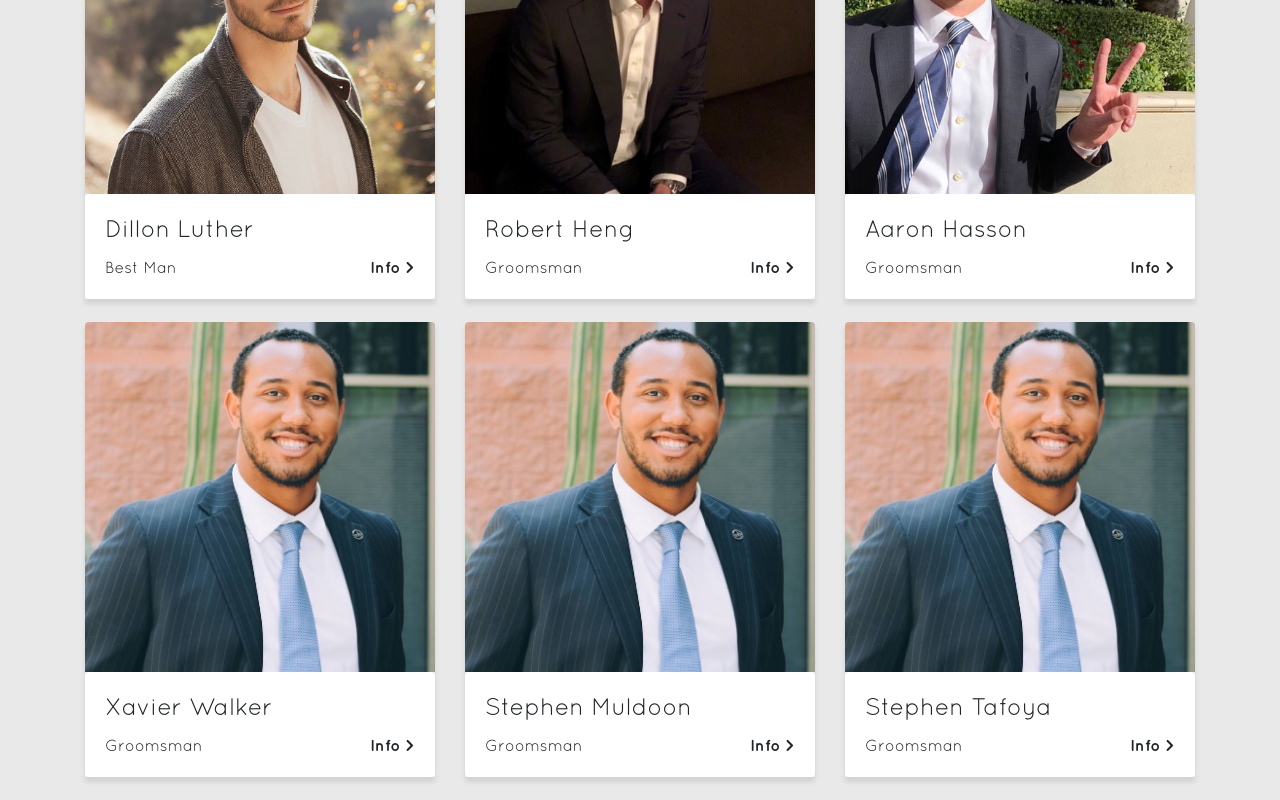
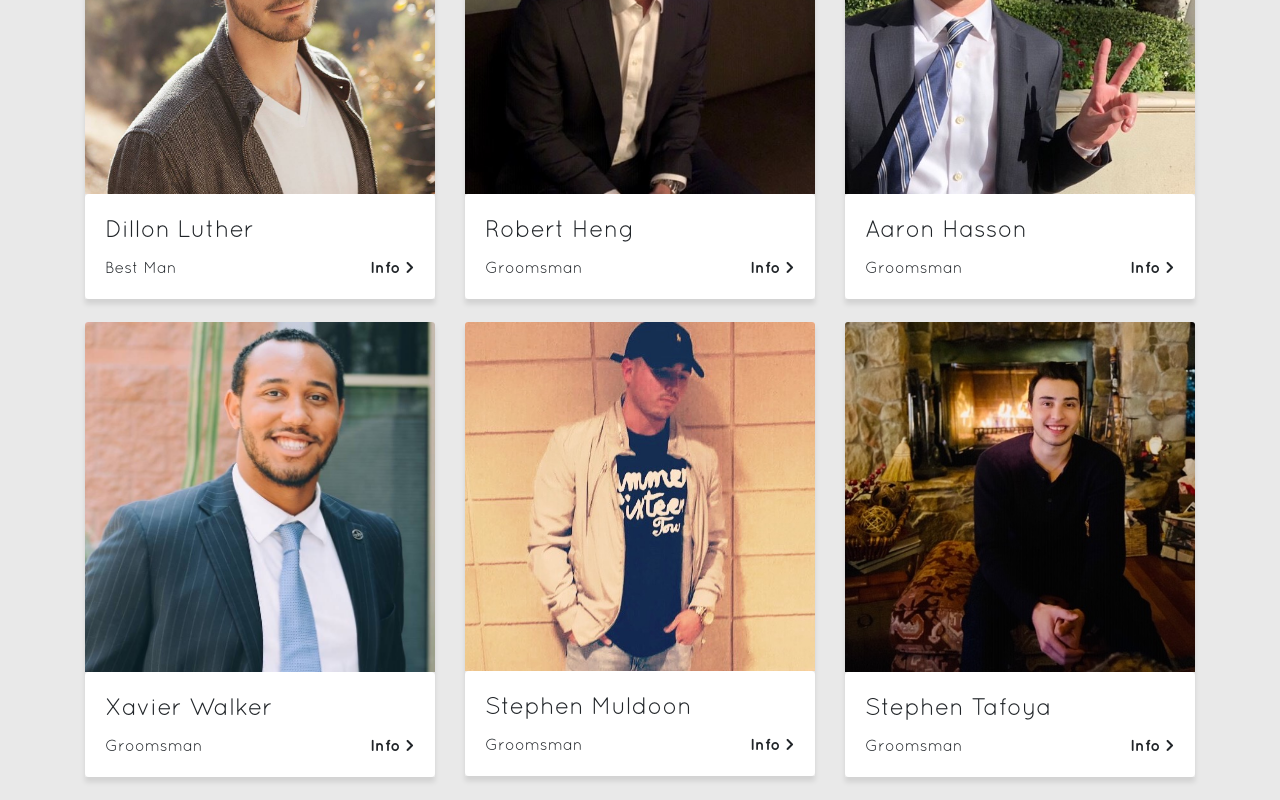
Before and after one commit to KollenDillworth/wedding-web, an Angular app: page /bridal in a window 1280 px wide. Shown: the part 1368-2168 px from the top of the page. Built offline with nearby package versions, Linux system fonts and the light colour scheme.

Commit message:
Wedding page information

```diff
--- a/src/app/bridal-page/bridal-page.component.html
+++ b/src/app/bridal-page/bridal-page.component.html
@@ -24,7 +24,7 @@
                             <div class="card-img-top pic-wh pl-3 pr-3 text-center" style="background-color: #fff;">
                                 <p class="backside-text">
                                     Teacher by day, world-traveling-foodie by night. Natalie and Cassidy met in the fall of 2013 during their
-                                    sorority big/little, when their big sis took them both as little making them twins forever.
+                                    sorority big/little, when their big sis took them both as littles making them twins forever.
                                 </p>
                             </div>
                             <div class="card-body back-bottom-portion" style="background-color: #fff;">
@@ -58,7 +58,7 @@
                         <div class="bridal-box-shadow">
                             <div class="card-img-top pic-wh pl-3 pr-3 text-center" style="background-color: #fff;">
                                 <p class="backside-text">
-                                    Arizona grown, New York City living high school history teacher. Lauren and Cassidy experience middle school, high school and
+                                    Arizona grown, New York City living - high school history teacher. Lauren and Cassidy experienced middle school, high school and
                                     college years by each other’s sides - from being roommates to traveling coast to coast their friends for life.
                                 </p>
                             </div>
@@ -244,7 +244,7 @@
                         <div class="groom-box-shadow">
                             <div class="card-img-top pic-wh pl-3 pr-3 text-center" style="background-color: #fff;">
                                 <p class="backside-text">
-                                    placeholder text
+                                    Big bro, west coast swing dancer, always keeps Kollen on his toes.
                                 </p>
                             </div>
                             <div class="card-body back-bottom-portion" style="background-color: #fff;">
@@ -278,7 +278,7 @@
                         <div class="groom-box-shadow">
                             <div class="card-img-top pic-wh pl-3 pr-3 text-center" style="background-color: #fff;">
                                 <p class="backside-text">
-                                    placeholder text
+                                    Occassionally enjoys kicking rocks and punching sand.
                                 </p>
                             </div>
                             <div class="card-body back-bottom-portion" style="background-color: #fff;">
@@ -313,7 +313,7 @@
                         <div class="groom-box-shadow">
                             <div class="card-img-top pic-wh pl-3 pr-3 text-center" style="background-color: #fff;">
                                 <p class="backside-text">
-                                    placeholder text
+                                    If it ain't Aetna, it ain't right. Catch him on a bike, how bout dat.
                                 </p>
                             </div>
                             <div class="card-body back-bottom-portion" style="background-color: #fff;">
@@ -348,7 +348,7 @@
                         <div class="groom-box-shadow">
                             <div class="card-img-top pic-wh pl-3 pr-3 text-center" style="background-color: #fff;">
                                 <p class="backside-text">
-                                    placeholder text
+                                    Frequently in Vegas or helping nuestros pequenos hermanos.
                                 </p>
                             </div>
                             <div class="card-body back-bottom-portion" style="background-color: #fff;">
@@ -369,7 +369,7 @@
                 <div class="flip-card-inner">
                     <div class="flip-card-front" [ngClass]="{'rotate-card-front': stephen1Index === 1, '': stephen1Index === 0}">
                         <div class="groom-box-shadow">
-                            <img class="card-img-top img-fluid" style="background-color: #fff;" src="/assets/images/xavier.jpg" alt="Stephen M">
+                            <img class="card-img-top img-fluid" style="background-color: #fff;" src="/assets/images/steven1.JPG" alt="Stephen M">
                             <div class="card-body front-bottom-portion" style="background-color: #fff;">
                                 <h4 class="card-title">Stephen Muldoon</h4>
                                 <p class="card-text float-left">Groomsman</p>
@@ -383,7 +383,7 @@
                         <div class="groom-box-shadow">
                             <div class="card-img-top pic-wh pl-3 pr-3 text-center" style="background-color: #fff;">
                                 <p class="backside-text">
-                                    placeholder text
+                                    Protecting and serving our country... and Kollen's back.
                                 </p>
                             </div>
                             <div class="card-body back-bottom-portion" style="background-color: #fff;">
@@ -403,7 +403,7 @@
                 <div class="flip-card-inner">
                     <div class="flip-card-front" [ngClass]="{'rotate-card-front': stephen2Index === 1, '': stephen2Index === 0}">
                         <div class="groom-box-shadow">
-                            <img class="card-img-top img-fluid" style="background-color: #fff;" src="/assets/images/xavier.jpg" alt="Stephen T">
+                            <img class="card-img-top img-fluid" style="background-color: #fff;" src="/assets/images/steven2.JPG" alt="Stephen T">
                             <div class="card-body front-bottom-portion" style="background-color: #fff;">
                                 <h4 class="card-title">Stephen Tafoya</h4>
                                 <p class="card-text float-left">Groomsman</p>
@@ -417,7 +417,7 @@
                         <div class="groom-box-shadow">
                             <div class="card-img-top pic-wh pl-3 pr-3 text-center" style="background-color: #fff;">
                                 <p class="backside-text">
-                                    placeholder text
+                                    When no one can understand what Kollen is saying, you can bet Stephen will forsure know.
                                 </p>
                             </div>
                             <div class="card-body back-bottom-portion" style="background-color: #fff;">
--- a/src/app/our-story-page/our-story-page.component.html
+++ b/src/app/our-story-page/our-story-page.component.html
@@ -1,16 +1,15 @@
-<div class="container">
-   <h1 class="text-center">How We Met</h1>
+<div class="container mt-5 pb-5">
+   <h1 class="text-center">How He Asked</h1>
 
-   <div class="d-flex justify-content-center">
+   <div class="d-flex justify-content-center pt-2">
       <img class="size-image" src="/assets/images/our-story-pic.jpg" alt="">
    </div>
 
-   <h1 class="text-center">How He Asked</h1>
-  <p>
+  <p class="pt-4">
       Kollen had never visited San Fransisco (one of my favorite cities) so I booked a weekend trip there to show him around, little did I know he had a plan of his own.
       Although our romantic get-a-way was totally crashed by my parents for an alleged fishing trip, we managed to explore sites and eat delicious food on our own. In the
       middle of the weekend we grabbed lunch with Dillon (our best man) who recommended we visit Buena Vista Park. The Lyft ride there was totally normal, until it came time
-      to drop us off, Kollen insisted the driver stop at the designated location even though there were signs pointing to the park entrances early on, as we began the trek up
+      to drop us off, Kollen insisted the driver stop at the designated location even though there were signs pointing to the park entrance early on, as we began the trek up
       hill Kollen ignored the rose pedaled path, I -the considerate one- insisted he did not step on the flowers I assumed were going to be used for someone else. He stopped in
       the middle of a beautifully shaped heart made out of roses (carefully prepared by my parents, who I’m so happy were there, Dillon and kind strangers my mom somehow convinced
       to help set up). Kollen said some cute stuff, got down on one knee and asked me to marry him, in complete shock I paused for a little too long while to realize that all my
--- a/src/app/photos-page/photos-page.component.html
+++ b/src/app/photos-page/photos-page.component.html
@@ -28,7 +28,9 @@
 
     </div>
     <div class="col-12 col-sm-6 col-lg-4">
-        <img class="img-thumbnail" src="/assets/images/cami.jpg" alt="Natalie">
+        <a (click)="expandImage('myImg2')">
+        <img id="myImg2" class="img-thumbnail" src="/assets/images/cami.jpg" alt="Natalie">
+        </a>
       </div>
     <div class="col-12 col-sm-6 col-lg-4">
       <img class="img-thumbnail" src="/assets/images/bob.JPG" alt="Natalie">
--- a/src/app/the-wedding-page/the-wedding-page.component.html
+++ b/src/app/the-wedding-page/the-wedding-page.component.html
@@ -1,3 +1,13 @@
-<p>
-  the-wedding-page works!
-</p>
+<div class="container">
+    <div class="text-center mt-5"><h1>The Wedding</h1></div>
+  <div class="w-100 pt-4" style="background-color: white; height: 400px; border:3px solid #c2ccb8">
+      <div class="text-center">
+
+          <h2>Saturday November 7th, 2020</h2>
+          <h3>Lindsay Grove - 1742 N Lindsay Rd Mesa, AZ 85213</h3>
+          <div>Ceremony <span class="font-weight-bold">@5PM</span>. Cocktalails, dinner and dancing to follow.</div>
+          <div>Attire: Semi-formal</div>
+      </div>
+  </div>
+
+</div>
```
Also changed, not shown: src/assets/images/steven1.JPG (added), src/assets/images/steven2.JPG (added).
